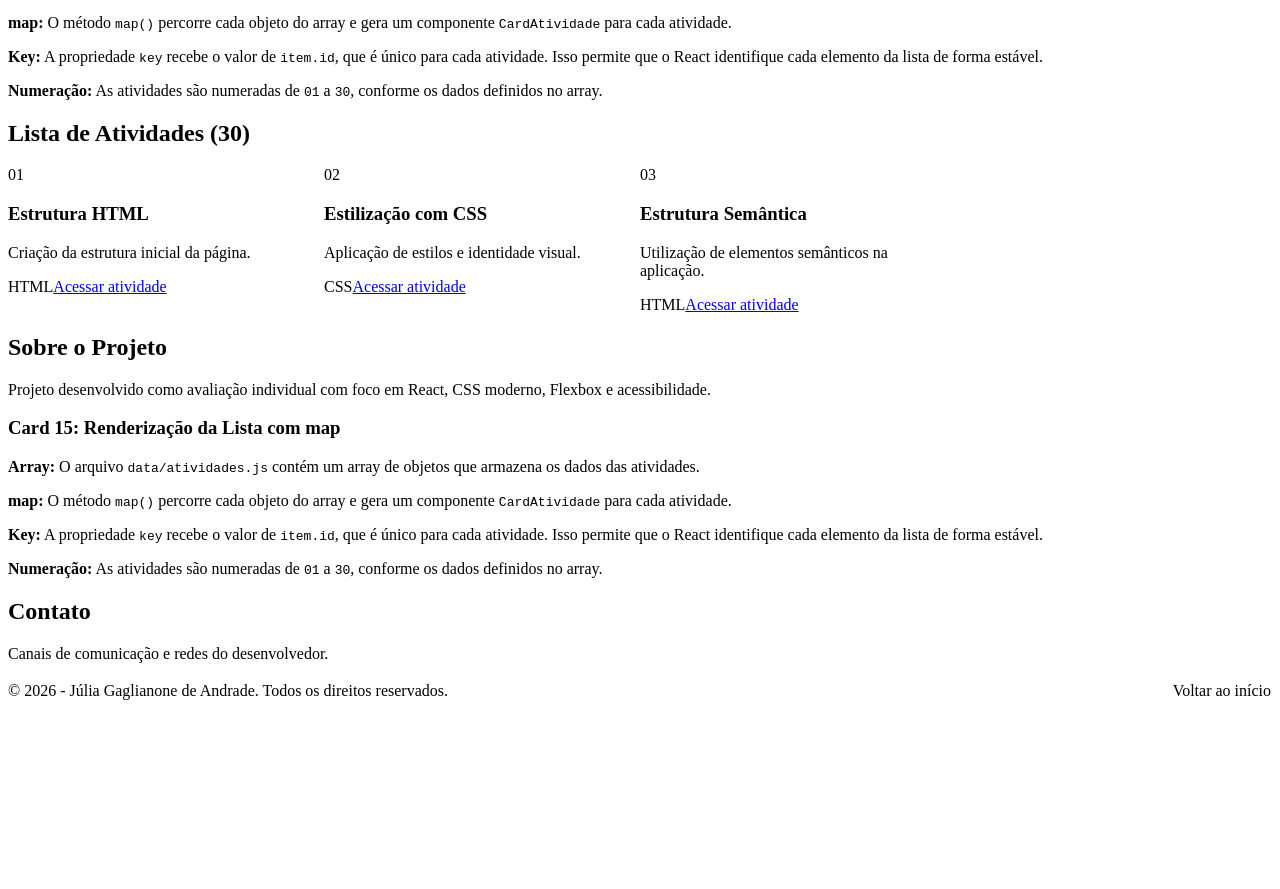
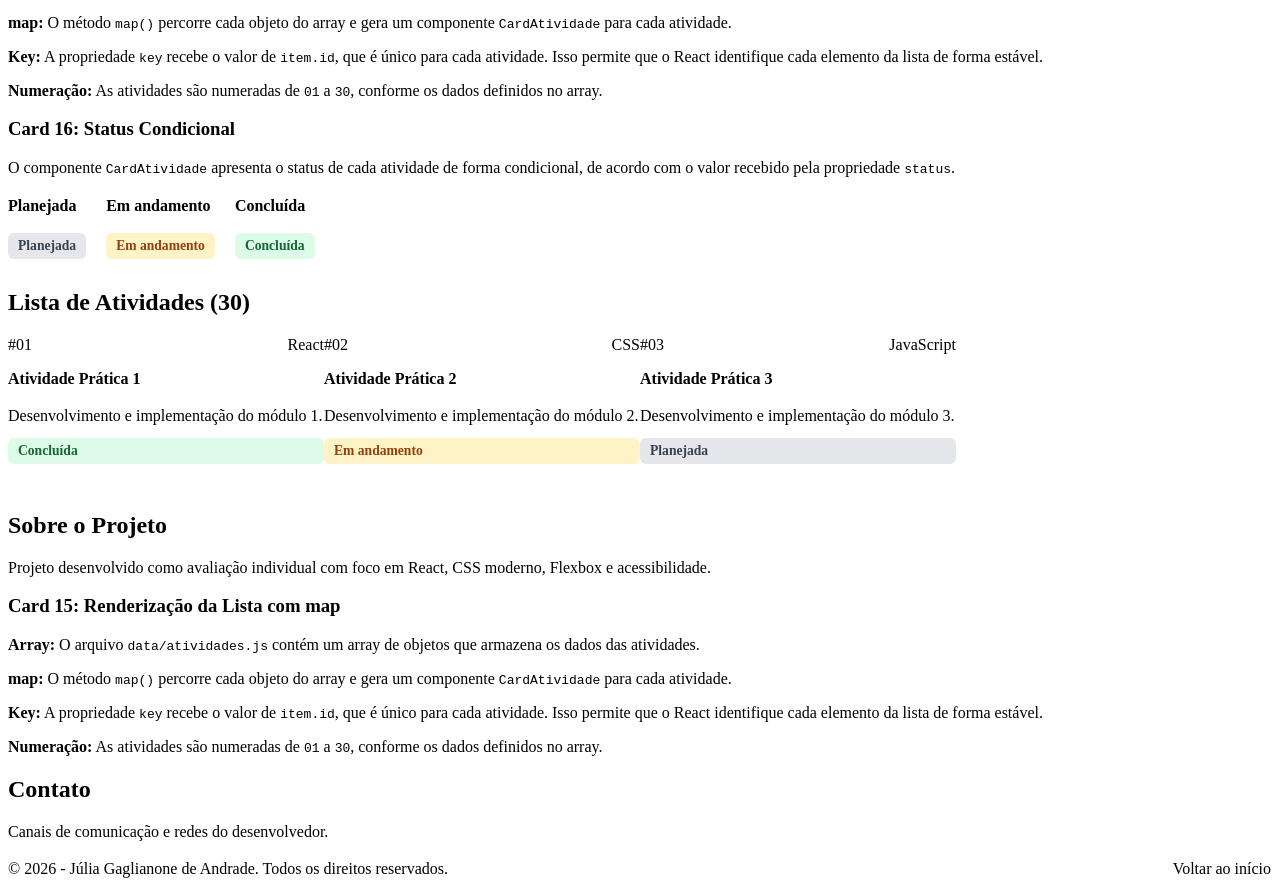
Before and after one commit to juliagaglianone/react-learning, a React (Vite) app: page / in a window 1280 px wide. Shown: the part 2508-3397 px from the top of the page. Before the commit the page ends 3219 px from the top, so only its background shows below. Built offline with nearby package versions, Linux system fonts and the light colour scheme.

Commit message:
feat: adicionar status condicional

```diff
--- a/src/App.css
+++ b/src/App.css
@@ -262,3 +262,40 @@ body,
     text-align: center;
   }
 }
+
+.atividade-status {
+  display: inline-block;
+  margin: 10px 0;
+  padding: 5px 10px;
+  border-radius: 6px;
+  font-size: 0.85rem;
+  font-weight: 600;
+}
+
+.status-planejada {
+  background-color: #e5e7eb;
+  color: #374151;
+}
+
+.status-andamento {
+  background-color: #fef3c7;
+  color: #92400e;
+}
+
+.status-concluida {
+  background-color: #dcfce7;
+  color: #166534;
+}
+
+.demonstracao-status {
+  display: flex;
+  flex-wrap: wrap;
+  gap: 20px;
+  margin-top: 20px;
+}
+
+.demonstracao-status > div {
+  display: flex;
+  flex-direction: column;
+  gap: 8px;
+}
--- a/src/App.jsx
+++ b/src/App.jsx
@@ -480,6 +480,44 @@ export default function App() {
       </p>
     </article>
 
+    {/* Card 16 - Status Condicional */}
+
+    <article className="card-evidencia">
+      <h3>Card 16: Status Condicional</h3>
+
+      <p>
+        O componente <code>CardAtividade</code> apresenta o status de cada
+        atividade de forma condicional, de acordo com o valor recebido pela
+        propriedade <code>status</code>.
+      </p>
+
+      <div className="demonstracao-status">
+
+    <div>
+      <strong>Planejada</strong>
+      <span className="atividade-status status-planejada">
+        Planejada
+      </span>
+    </div>
+
+    <div>
+      <strong>Em andamento</strong>
+      <span className="atividade-status status-andamento">
+        Em andamento
+      </span>
+    </div>
+
+    <div>
+      <strong>Concluída</strong>
+      <span className="atividade-status status-concluida">
+        Concluída
+      </span>
+    </div>
+
+      </div>
+    </article>
+
+
         {/* Seção de Grid de Atividades */}
         <section id="atividades">
           <h2>Lista de Atividades (30)</h2>
@@ -492,7 +530,8 @@ export default function App() {
                 titulo={item.titulo}
                 descricao={item.descricao}
                 tecnologia={item.tecnologia}
-                link={`#atividade-${item.id}`}
+                status={item.status}
+                link={item.link}
               />
             ))}
           </div>
--- a/src/components/CardAtividade.jsx
+++ b/src/components/CardAtividade.jsx
@@ -1,25 +1,65 @@
 import React from 'react';
+
+const statusConfig = {
+  Planejada: {
+    classe: 'status-planejada',
+    texto: 'Planejada'
+  },
+
+  'Em andamento': {
+    classe: 'status-andamento',
+    texto: 'Em andamento'
+  },
+
+  Concluída: {
+    classe: 'status-concluida',
+    texto: 'Concluída'
+  }
+};
 
 export default function CardAtividade({
   numero,
   titulo,
   descricao,
   tecnologia,
+  status,
   link
 }) {
+  const statusInfo = statusConfig[status] || statusConfig.Planejada;
+
   return (
-    <div className="card-atividade">
-      <span className="card-numero">{numero}</span>
+    <article
+      className="atividade-card"
+      tabIndex={0}
+    >
+      <div className="atividade-header">
+        <span className="atividade-numero">
+          #{numero}
+        </span>
 
-      <h3>{titulo}</h3>
+        <span className="atividade-tag">
+          {tecnologia}
+        </span>
+      </div>
 
-      <p>{descricao}</p>
+      <h3 className="atividade-titulo">
+        {titulo}
+      </h3>
 
-      <span className="card-tecnologia">{tecnologia}</span>
+      <p className="atividade-descricao">
+        {descricao}
+      </p>
 
-      <a href={link} target="_blank" rel="noopener noreferrer">
-        Acessar atividade
+      <span className={`atividade-status ${statusInfo.classe}`}>
+        {statusInfo.texto}
+      </span>
+
+      <a
+        href={link}
+        className="atividade-btn"
+      >
+        Ver Detalhes
       </a>
-    </div>
+    </article>
   );
 }
--- a/src/data/atividades.js
+++ b/src/data/atividades.js
@@ -2,32 +2,30 @@ const atividades = [
   {
     id: 1,
     numero: "01",
-    titulo: "Estrutura HTML",
-    descricao: "Criação da estrutura inicial da página.",
-    tecnologia: "HTML",
+    titulo: "Atividade Prática 1",
+    descricao: "Desenvolvimento e implementação do módulo 1.",
+    tecnologia: "React",
     status: "Concluída",
     link: "#atividade-1"
   },
   {
     id: 2,
     numero: "02",
-    titulo: "Estilização com CSS",
-    descricao: "Aplicação de estilos e identidade visual.",
+    titulo: "Atividade Prática 2",
+    descricao: "Desenvolvimento e implementação do módulo 2.",
     tecnologia: "CSS",
-    status: "Concluída",
+    status: "Em andamento",
     link: "#atividade-2"
   },
   {
     id: 3,
     numero: "03",
-    titulo: "Estrutura Semântica",
-    descricao: "Utilização de elementos semânticos na aplicação.",
-    tecnologia: "HTML",
-    status: "Concluída",
+    titulo: "Atividade Prática 3",
+    descricao: "Desenvolvimento e implementação do módulo 3.",
+    tecnologia: "JavaScript",
+    status: "Planejada",
     link: "#atividade-3"
-  },
-
-  // Continue com as demais atividades...
+  }
 ];
 
 export default atividades;
```
